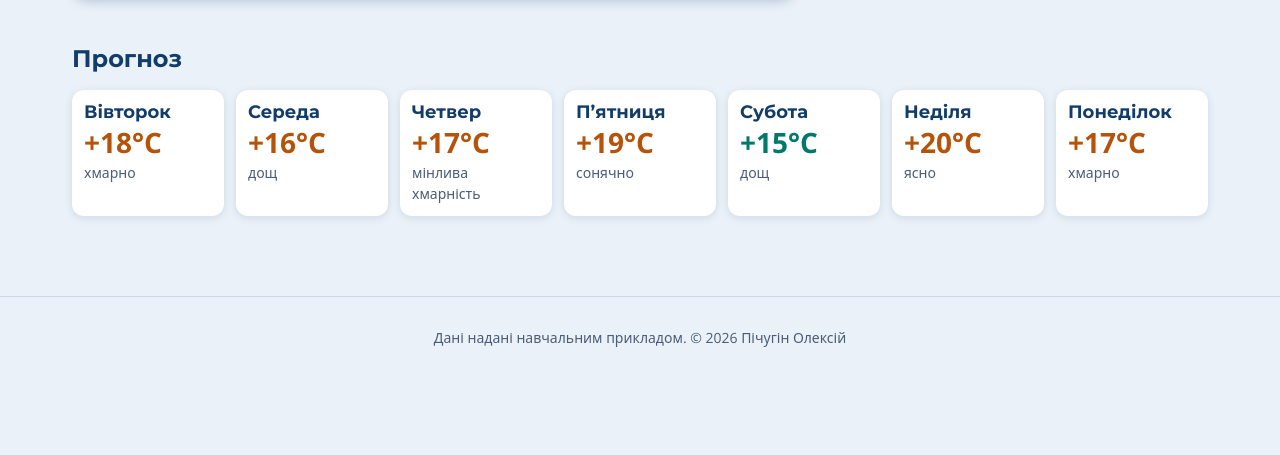
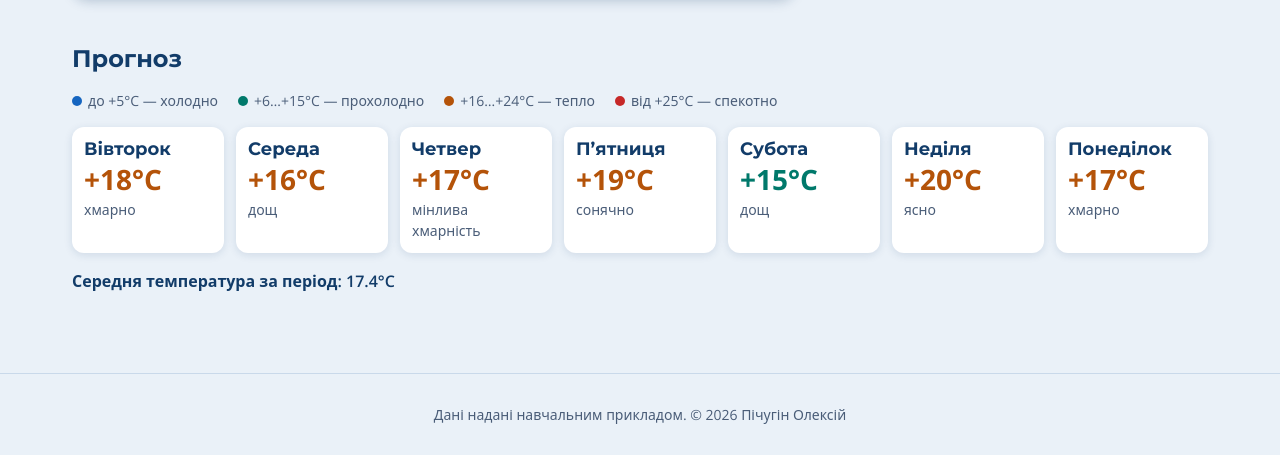
Before and after one commit to olexpichugin1430-ai/pvz1pichugin, a plain HTML site: page index.html in a window 1280 px wide. Shown: the part 411-866 px from the top of the page. Before the commit the page ends 800 px from the top, so only its background shows below. Drawn offline with nearby package versions, Linux system fonts and the light colour scheme.

Commit message:
Додано динамічний рендер прогнозу

```diff
--- a/css/style.css
+++ b/css/style.css
@@ -278,6 +278,16 @@ aside p {
     color: var(--text-muted);
 }
 
+.card.cold {
+    border-top: 4px solid var(--cold);
+}
+
+.summary {
+    margin: 16px 0 0;
+    font-weight: 600;
+    color: var(--blue-900);
+}
+
 footer {
     padding: 16px 24px;
     border-top: 1px solid var(--border);
--- a/index.html
+++ b/index.html
@@ -39,6 +39,12 @@
         </div>
         <section id="forecast">
             <h2>Прогноз</h2>
+            <ul class="legend">
+                <li class="legend__item legend__item--cold">до +5&deg;C — холодно</li>
+                <li class="legend__item legend__item--cool">+6…+15&deg;C — прохолодно</li>
+                <li class="legend__item legend__item--warm">+16…+24&deg;C — тепло</li>
+                <li class="legend__item legend__item--hot">від +25&deg;C — спекотно</li>
+            </ul>
             <div class="cards">
                 <article class="card">
                     <h3>Вівторок</h3>
@@ -76,6 +82,7 @@
                     <p class="desc">хмарно</p>
                 </article>
             </div>
+            <p id="avg-temp" class="summary">Середня температура за період: —</p>
         </section>
     </main>
     <footer>
--- a/js/app.js
+++ b/js/app.js
@@ -1,17 +1,30 @@
+// Перевірка підключення файлу до сторінки
 console.log('app.js підключено');
 
+// Видаляє статичні картки прогнозу з розмітки: далі їх створює JavaScript
+const staticCards = document.querySelectorAll('#forecast .card');
+staticCards.forEach(card => card.remove());
+console.log(`Видалено статичних карток: ${staticCards.length}`);
+
+// Дані прогнозу погоди на 7 днів (день тижня, температура в °C та опис погоди)
 const forecast = [
-    { day: 'Вівторок', temp: 18 },
-    { day: 'Середа', temp: 16 },
-    { day: 'Четвер', temp: 17 },
-    { day: 'П’ятниця', temp: 19 },
-    { day: 'Субота', temp: 15 },
-    { day: 'Неділя', temp: 20 },
-    { day: 'Понеділок', temp: 17 }
+    { day: 'Вівторок', temp: 18, description: 'хмарно' },
+    { day: 'Середа', temp: 16, description: 'дощ' },
+    { day: 'Четвер', temp: 17, description: 'мінлива хмарність' },
+    { day: 'П’ятниця', temp: 19, description: 'сонячно' },
+    { day: 'Субота', temp: 15, description: 'дощ' },
+    { day: 'Неділя', temp: 20, description: 'ясно' },
+    { day: 'Понеділок', temp: 17, description: 'хмарно' }
 ];
 
+// Контейнер для карток і елемент підсумку
+const listContainer = document.querySelector('#forecast .cards');
+const avgTempElement = document.querySelector('#avg-temp');
+
+// Переводить температуру з градусів Цельсія в градуси Фаренгейта
 const toFahrenheit = c => c * 9 / 5 + 32;
 
+// Класифікує температуру: нижче 0°C — «морозно», інакше — «без морозу»
 function frostLabel(temp) {
     if (temp < 0) {
         return 'морозно';
@@ -20,6 +33,8 @@ function frostLabel(temp) {
     }
 }
 
+// Перебирає масив прогнозу циклом for...of, виводить кожен день у консоль
+// і повертає середню температуру за період
 function printForecast(days) {
     let sum = 0;
 
@@ -36,4 +51,59 @@ console.log('--- ПРОГНОЗ ПОГОДИ ---');
 const averageTemp = printForecast(forecast);
 console.log(`Середня температура: ${averageTemp.toFixed(1)}°C`);
 
+// Перевірка умови на тестовому значенні нижче нуля
 console.log(`Перевірка: -3°C → ${frostLabel(-3)}; ${toFahrenheit(-3).toFixed(1)}°F`);
+
+// Формує текст температури: додатні значення зі знаком «+», наприклад +18°C
+const formatTemp = temp => (temp > 0 ? '+' : '') + temp + '°C';
+
+// Повертає клас температурного діапазону (збігається з легендою на сторінці)
+function tempRangeClass(temp) {
+    if (temp <= 5) {
+        return 'temp--cold';
+    } else if (temp <= 15) {
+        return 'temp--cool';
+    } else if (temp <= 24) {
+        return 'temp--warm';
+    } else {
+        return 'temp--hot';
+    }
+}
+
+// Виводить прогноз на сторінку: для кожного дня створює картку article з h3 (день)
+// та двома абзацами (температура й опис), додає data-атрибут і клас cold для морозних днів,
+// а наприкінці оновлює підсумковий елемент із середньою температурою
+function renderForecast(days) {
+    listContainer.innerHTML = '';
+    let sum = 0;
+
+    for (const item of days) {
+        const card = document.createElement('article');
+        card.classList.add('card');
+
+        const title = document.createElement('h3');
+        title.textContent = item.day;
+
+        const temp = document.createElement('p');
+        temp.classList.add('temp', tempRangeClass(item.temp));
+        temp.textContent = formatTemp(item.temp);
+
+        const desc = document.createElement('p');
+        desc.classList.add('desc');
+        desc.textContent = item.description;
+
+        card.append(title, temp, desc);
+
+        card.dataset.temp = item.temp;
+        if (item.temp < 0) {
+            card.classList.add('cold');
+        }
+
+        listContainer.append(card);
+        sum += item.temp;
+    }
+
+    avgTempElement.textContent = `Середня температура за період: ${(sum / days.length).toFixed(1)}°C`;
+}
+
+renderForecast(forecast);
```
